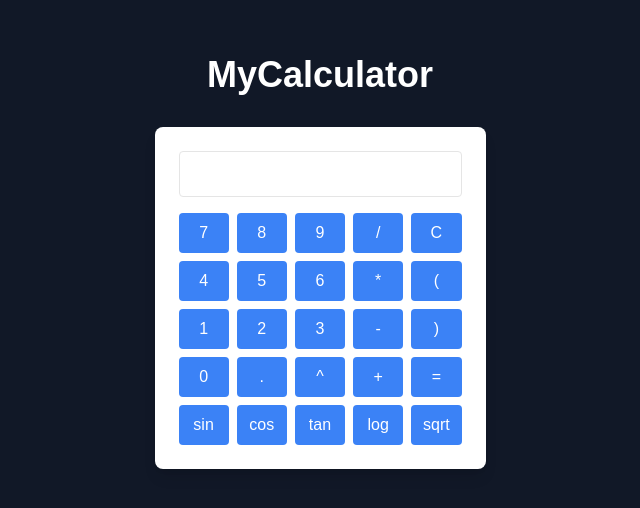
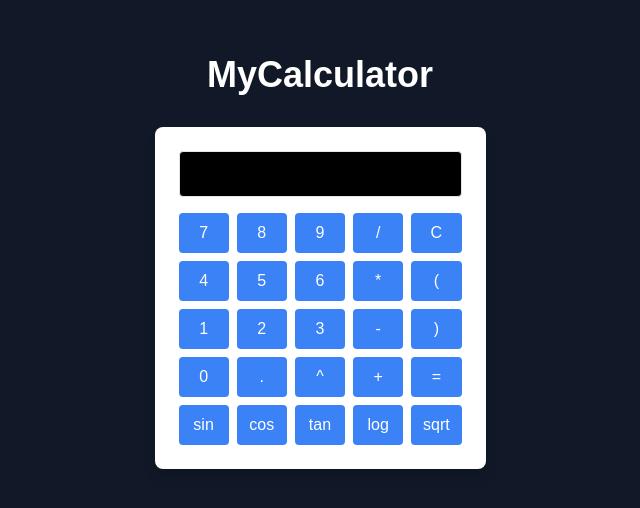
Before and after one commit to Jain131102/MyCalculator, a Next.js app: page / in a window 1280 px wide. Shown: the part 138-646 px from the top of the page, without its empty margins (320-960 px from the left). Built offline with nearby package versions, Linux system fonts and the light colour scheme.

Commit message:
Update calculator.tsx

```diff
--- a/components/calculator.tsx
+++ b/components/calculator.tsx
@@ -54,7 +54,13 @@ export default function Calculator() {
 
   return (
     <div className="bg-white p-6 rounded-lg shadow-lg">
-      <input type="text" value={display} className="w-full mb-4 p-2 text-right text-xl border rounded" readOnly />
+      <input
+  type="text"
+  value={display}
+  className="w-full mb-4 p-2 text-right text-xl border rounded bg-black text-white"
+  readOnly
+/>
+
       <div className="grid grid-cols-5 gap-2">
         {buttons.map((btn) => (
           <button
```
